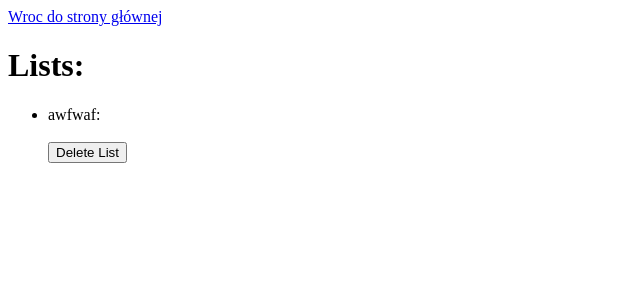
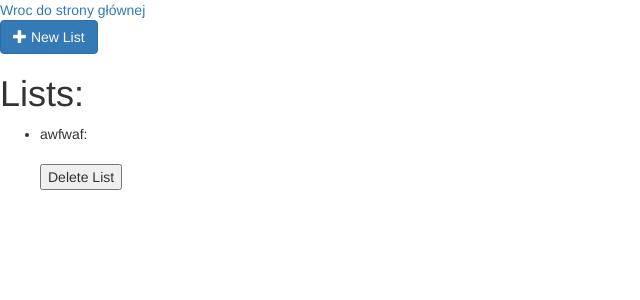
Before and after one commit to plutasnyy/Manage-your-life, a Django app: page /todo_list/ in a window 1280 px wide. Shown: the top 300 px of the page, without its empty margins (0-640 px from the left). Run offline with Django 3.2, Linux system fonts and the light colour scheme; a user stored in the database is signed in; data comes from the database, SQL or seed files in the repository; data that the repository does not hold is empty; some libraries are stand-ins or nearby versions.

Commit message:
some changes in javascript - syf

```diff
--- a/todo_list/templates/todo_list.html
+++ b/todo_list/templates/todo_list.html
@@ -1,7 +1,73 @@
-<a href="{% url 'Homepage' %}">Wroc do strony głównej</a></br>
-{{ ItemForm }}
-<h1>Lists:</h1>
-<ul>
+
+<head>
+  <link rel="stylesheet" href="https://maxcdn.bootstrapcdn.com/bootstrap/3.3.6/css/bootstrap.min.css"
+    integrity="sha384-1q8mTJOASx8j1Au+a5WDVnPi2lkFfwwEAa8hDDdjZlpLegxhjVME1fgjWPGmkzs7"
+    crossorigin="anonymous">
+    </script>
+    <script src="https://ajax.googleapis.com/ajax/libs/jquery/1.11.3/jquery.min.js"></script>
+    <script src="https://maxcdn.bootstrapcdn.com/bootstrap/3.3.6/js/bootstrap.min.js"
+    integrity="sha384-0mSbJDEHialfmuBBQP6A4Qrprq5OVfW37PRR3j5ELqxss1yVqOtnepnHVP9aJ7xS"
+    crossorigin="anonymous"></script>
+
+    <script>
+    $(function () {
+
+      $(".js-create-list").click(function () {
+        $.ajax({
+          url: '/todo_list/list/create/',
+          type: 'get',
+          dataType: 'json',
+          beforeSend: function () {
+            $("#modal-add_list").modal("show");
+            console.log("lool");
+          },
+          success: function (data) {
+            $("#modal-book .modal-content").html(data.html_form);
+          }
+        });
+      });
+    });
+    </script>
+</head>
+
+
+<body>
+  <a href="{% url 'Homepage' %}">Wroc do strony głównej</a></br>
+
+  <p>
+  <button type="button" class="btn btn-primary js-create-list">
+    <span class="glyphicon glyphicon-plus"></span>
+    New List
+  </button>
+  </p>
+
+  <div class="modal fade" id="modal-add_list">
+    <div class="modal-dialog">
+      <div class="modal-content">
+        <form method="post">
+          {% csrf_token %}
+          <div class="modal-header">
+            <button type="button" class="close" data-dismiss="modal" aria-label="Close">
+              <span aria-hidden="true">&times;</span>
+            </button>
+            <h4 class="modal-title">Create a new book</h4>
+          </div>
+          <div class="modal-body">
+            {{form}}
+          </div>
+          <div class="modal-footer">
+            <button type="button" class="btn btn-default" data-dismiss="modal">Close</button>
+            <button type="submit" class="btn btn-primary">Create book</button>
+          </div>
+        </form>
+
+      </div>
+    </div>
+  </div>
+
+  {{ ItemForm }}
+  <h1>Lists:</h1>
+  <ul>
     {% for List,Items in queryset.items %}
       <li>{{ List.title }}:</br></br>
         <ul>
@@ -22,4 +88,6 @@
 
       </li>
     {% endfor %}
-</ul>
+  </ul>
+
+</body>
--- a/todo_list/views.py
+++ b/todo_list/views.py
@@ -18,9 +18,11 @@ def TodoList(request):
         for i in List_model.objects.all():
             queryset[i]=Item_model.objects.all().filter(list=i)
 
+        form=ListForm()
         return render(
             request,'todo_list.html',{
                 'queryset':queryset,
+                'form':form,
                 }
             )
 
```
Also changed, not shown: static/todo_list/js/main.js (added).
